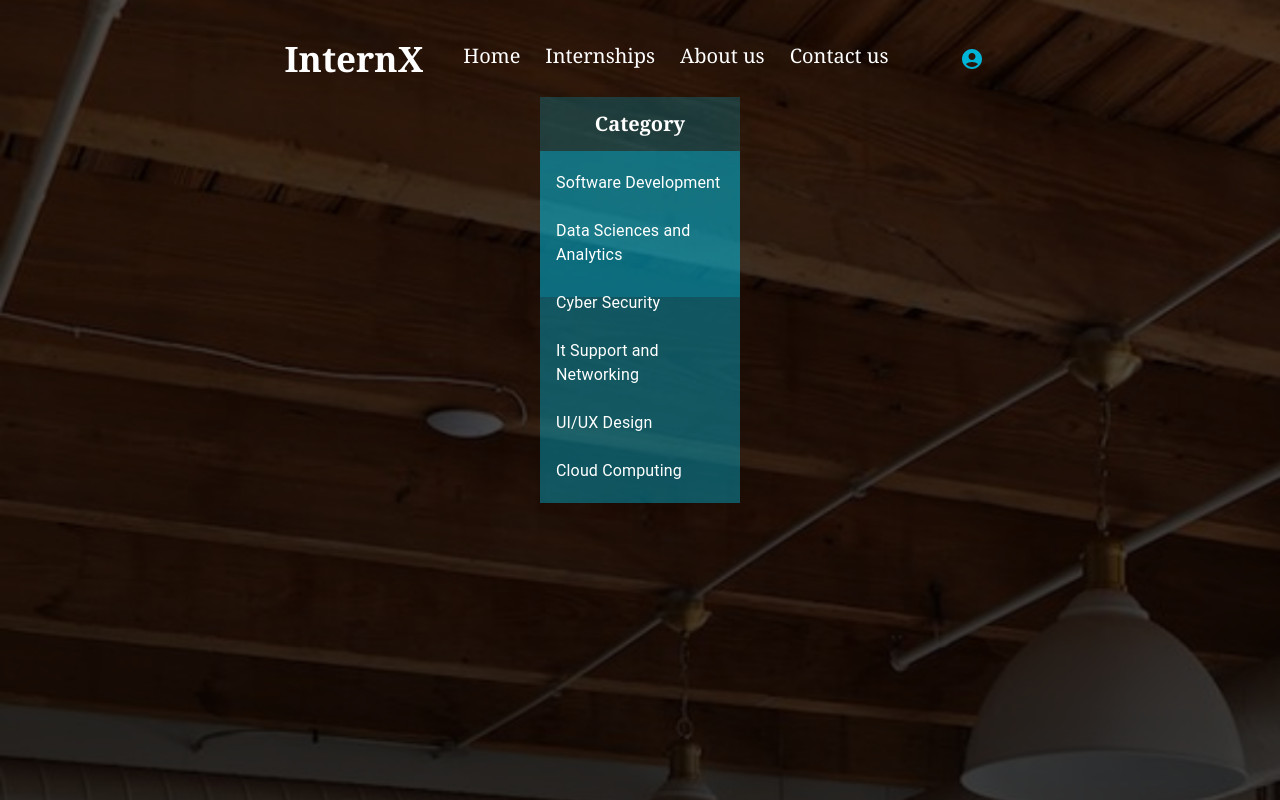
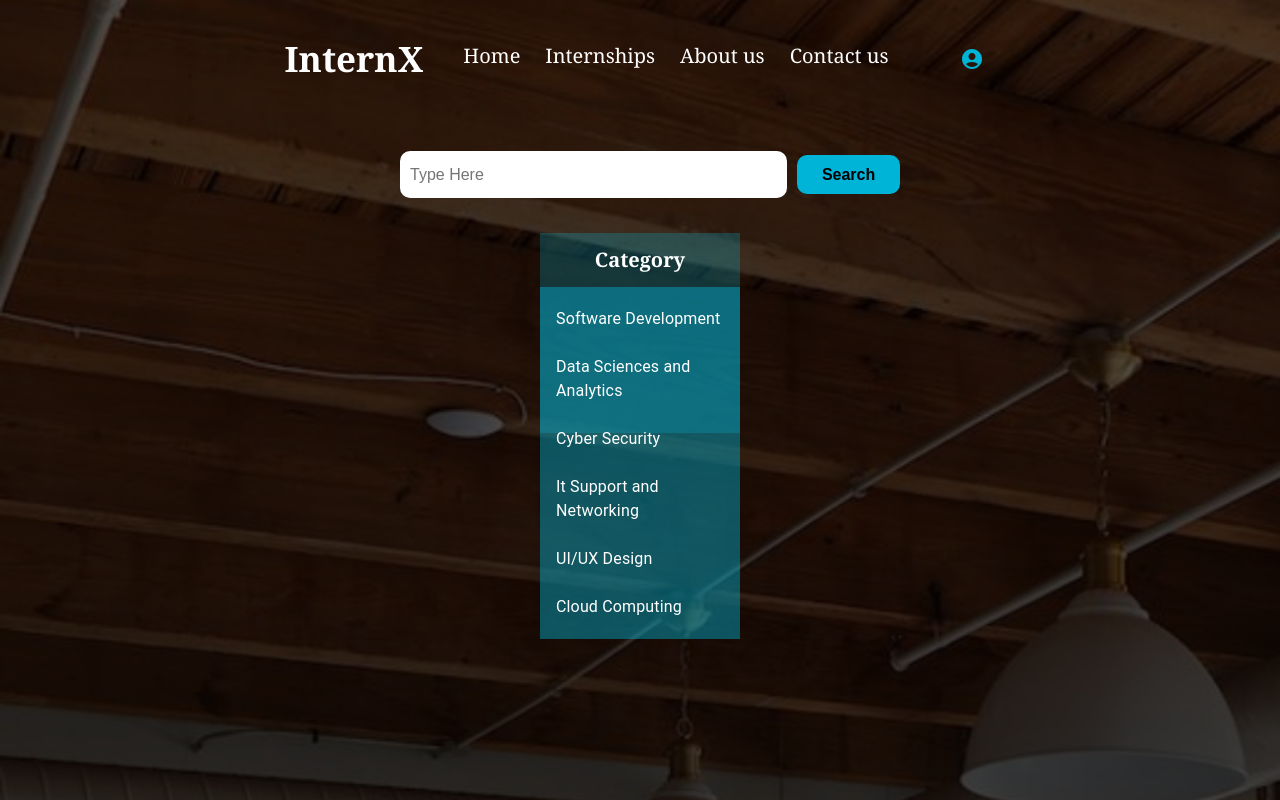
Before and after one commit to KushaRa/InternX_Front, a React (Create React App) app in the folder skillsync/: page /categories in a window 1280 px wide. Shown: the top 800 px of the page. Built offline with nearby package versions, Linux system fonts and the light colour scheme.

Commit message:
Add searchbar

```diff
--- a/skillsync/src/Pages/Categories/categories.jsx
+++ b/skillsync/src/Pages/Categories/categories.jsx
@@ -11,6 +11,10 @@ export const Categories = () => {
   return (
     <div className="category_page">
       <MainNav />
+      <div className="cardSearchBar">
+        <input type="text" placeholder="Type Here" />
+        <button className="cardButton">Search</button>
+      </div>
       <div className="flex-container">
         <div className="flex-box3">
           <h1 style={{ color: "white", fontSize: "20px", textAlign: "center" }}>
@@ -59,7 +63,10 @@ export const Categories = () => {
               <ListItemButton
                 onClick={(event) => handleListItemClick(event, 5)}
               >
-                <ListItemText className="textcategory" primary="UI/UX Design" />
+                <ListItemText
+                  className="textcategory"
+                  primary="UI/UX Design"
+                />
               </ListItemButton>
               <ListItemButton
                 onClick={(event) => handleListItemClick(event, 6)}
```
